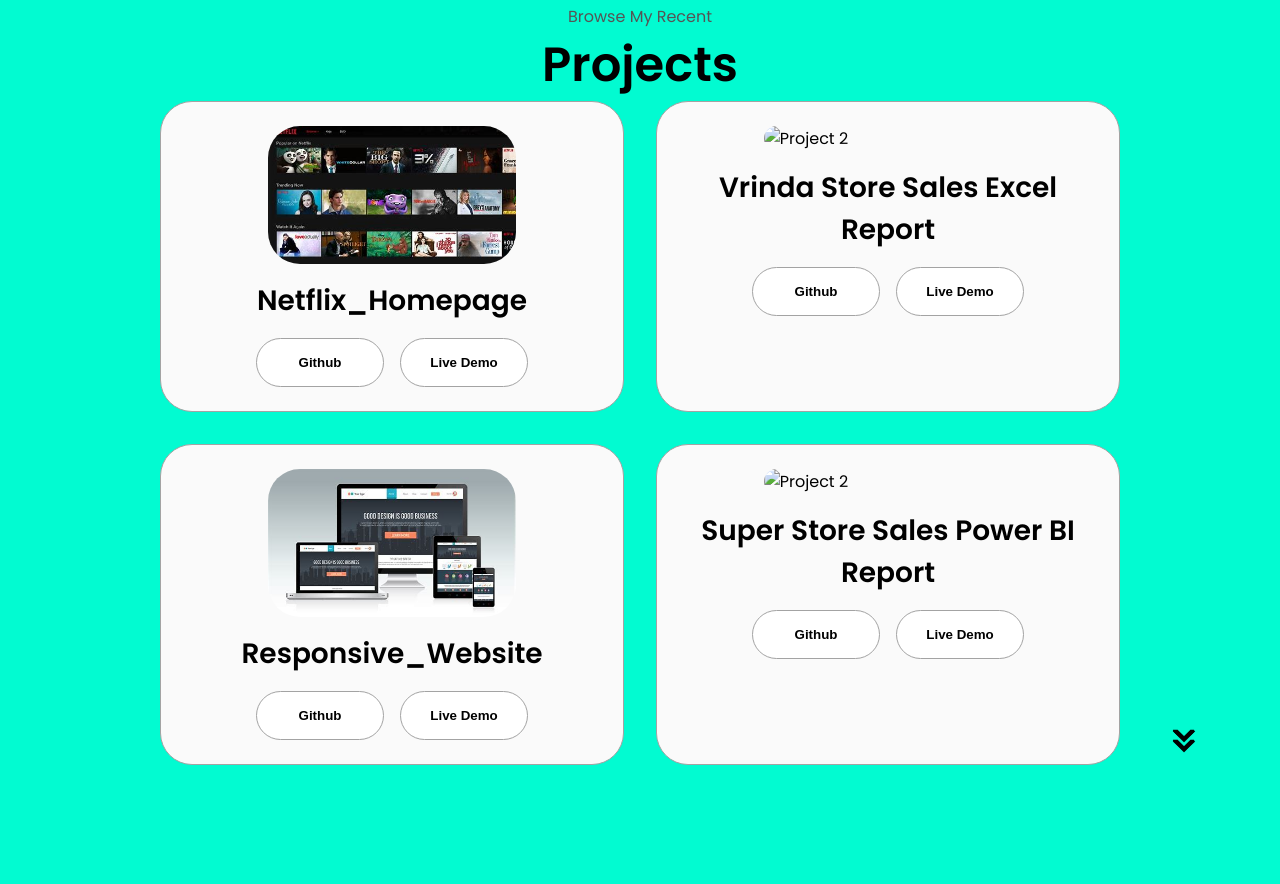
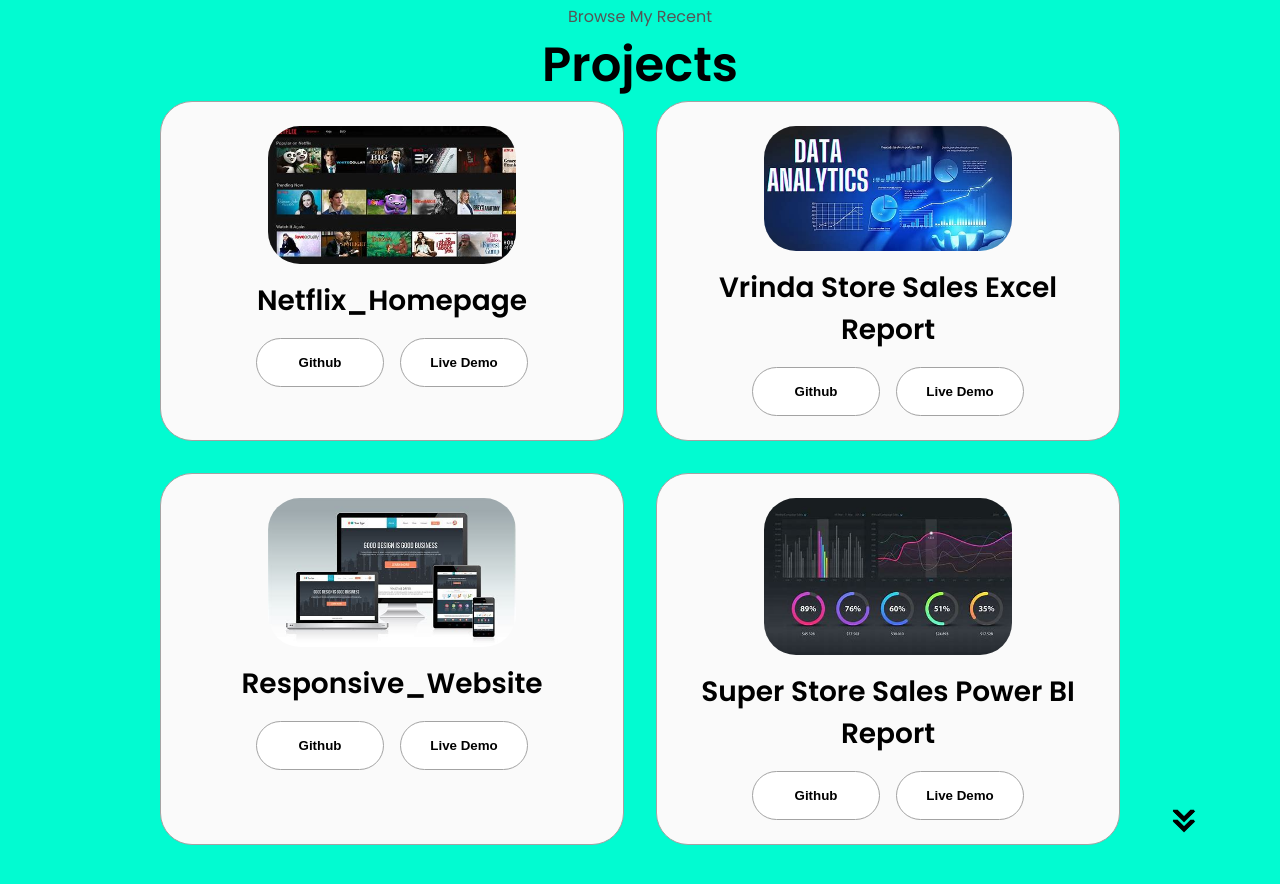
Before and after one commit to Jayp1901/My-Portfolio-Website, a plain HTML site: page index.html in a window 1280 px wide. Shown: the part 2460-3344 px from the top of the page. Drawn offline with Linux system fonts and the light colour scheme.

Commit message:
Update index.html

```diff
--- a/index.html
+++ b/index.html
@@ -228,7 +228,7 @@
         </div>
         <div class="details-container color-container">
           <div class="article-container">
-            <img src="./assets/Data Analysis.jpeg" alt="Project 2" class="project-img" />
+            <img src="./assets/Vrinda.jpeg" alt="Project 2" class="project-img" />
           </div>
           <h2 class="experience-sub-title project-title">Vrinda Store Sales Excel Report</h2>
           <div class="btn-container">
@@ -260,7 +260,7 @@
         </div>
         <div class="details-container color-container">
           <div class="article-container">
-            <img src="./assets/OIP.jpeg" alt="Project 2" class="project-img" />
+            <img src="./assets/Super Store.jpeg" alt="Project 2" class="project-img" />
           </div>
           <h2 class="experience-sub-title project-title">Super Store Sales Power BI Report</h2>
           <div class="btn-container">
```
